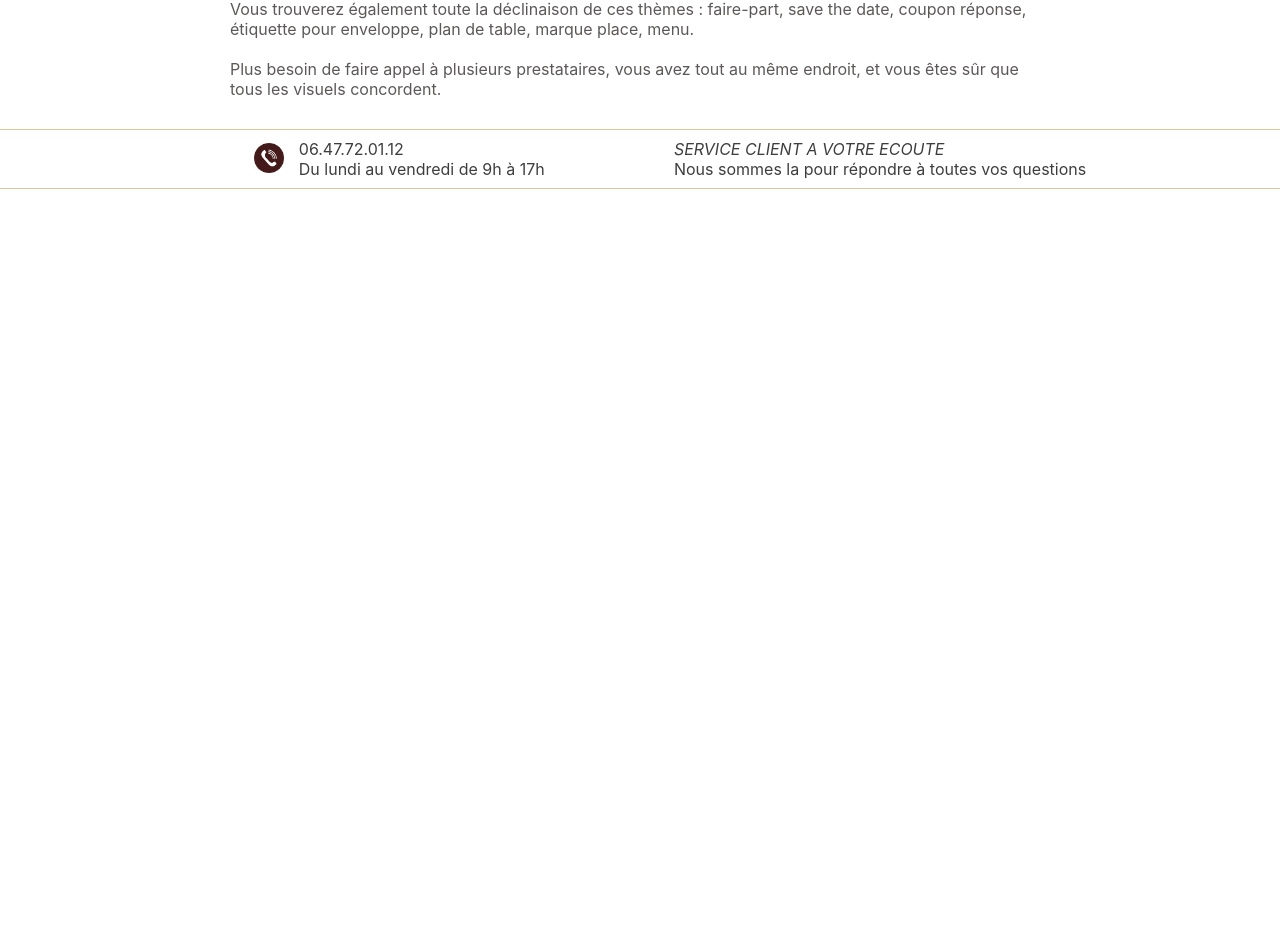
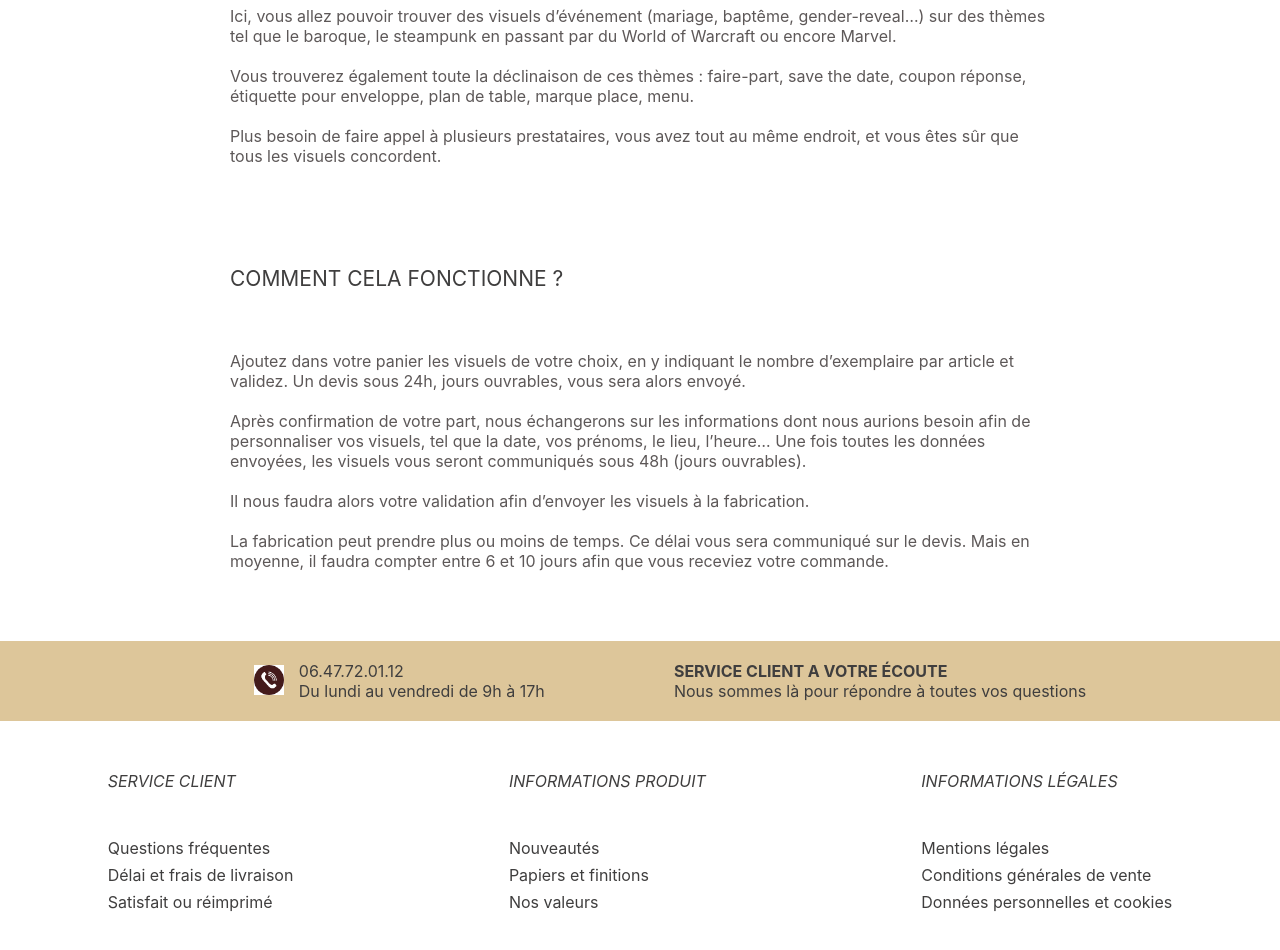
Before and after one commit to Razmoh/LC-Studio, a React (Create React App) app in the folder front/: page / in a window 1280 px wide. Shown: the part 1054-2004 px from the top of the page. Before the commit the page ends 1263 px from the top, so only its background shows below. Built offline with nearby package versions, Linux system fonts and the light colour scheme.

Commit message:
homepage

```diff
--- a/front/src/pages/home.js
+++ b/front/src/pages/home.js
@@ -1,5 +1,5 @@
 import style from '../style/home.module.css'
-import { useNavigate } from 'react-router-dom'
+import { useNavigate, Link } from 'react-router-dom'
 
 import Navbar from '../composants/navbar'
 
@@ -35,23 +35,48 @@ function Home() {
                 <div className={style.garantie}>Je ne sais pas encore le texte</div>
             </div><br />
             <div className={style.presentation}>
-                <div className={style.title}>Un faire-part unique pour chaque événement de votre vie !</div><br /><br />
+                <div className={style.title}>UN FAIRE-PART UNIQUE POUR CHAQUE EVENEMENT DE VOTRE VIE !</div><br /><br /><br/>
                 <div className={style.text}>Vous souhaitez organiser un événement sur un thème « non commun », qui sort de l'ordinaire ? Vous êtes au bon endroit !<br /><br />
                     Ici, vous allez pouvoir trouver des visuels d’événement (mariage, baptême, gender-reveal…) sur des thèmes tel que le baroque, le steampunk en passant par du World of Warcraft ou encore Marvel.<br /><br />
                     Vous trouverez également toute la déclinaison de ces thèmes : faire-part, save the date, coupon réponse, étiquette pour enveloppe, plan de table, marque place, menu.<br /><br />
-                    Plus besoin de faire appel à plusieurs prestataires, vous avez tout au même endroit, et vous êtes sûr que tous les visuels concordent.</div>
+                    Plus besoin de faire appel à plusieurs prestataires, vous avez tout au même endroit, et vous êtes sûr que tous les visuels concordent.</div><br /><br />
+                <div className={style.title}>COMMENT CELA FONCTIONNE ?</div><br /><br />
+                <div className={style.text}>Ajoutez dans votre panier les visuels de votre choix, en y indiquant le nombre d’exemplaire par article et validez. Un devis sous 24h, jours ouvrables, vous sera alors envoyé.<br /><br />
+                    Après confirmation de votre part, nous échangerons sur les informations dont nous aurions besoin afin de personnaliser vos visuels, tel que la date, vos prénoms, le lieu, l’heure… Une fois toutes les données envoyées, les visuels vous seront communiqués sous 48h (jours ouvrables).<br /><br />
+                    Il nous faudra alors votre validation afin d’envoyer les visuels à la fabrication.<br /><br />
+                    La fabrication peut prendre plus ou moins de temps. Ce délai vous sera communiqué sur le devis. Mais en moyenne, il faudra compter entre 6 et 10 jours afin que vous receviez votre commande.</div>
             </div>
             <div className={style.contact}>
                 <span></span>
                 <div className={style.tel}>
-                    <img className={style.img} src={'/images/tel.jpg'} />
-                    < div className={style.tel_text}> 06.47.72.01.12 <br/> Du lundi au vendredi de 9h à 17h</div>
+                    <img className={style.img} src={'/images/tel.jpg'} alt="" />
+                    < div className={style.tel_text}> 06.47.72.01.12 <br /> Du lundi au vendredi de 9h à 17h</div>
                 </div>
                 <div className={style.client}>
-                    <div className={style.client_text}><i>SERVICE CLIENT A VOTRE ECOUTE</i></div>
-                    <div className={style.client_text}>Nous sommes la pour répondre à toutes vos questions</div>
+                    <div className={style.client_text}><b>SERVICE CLIENT A VOTRE ÉCOUTE</b></div>
+                    <div className={style.client_text}>Nous sommes là pour répondre à toutes vos questions</div>
                 </div>
                 <span></span>
+            </div>
+            <div className={style.footer}>
+                <div className={style.information}>
+                    <div><i>SERVICE CLIENT</i></div><br /><br />
+                    <Link to={'/infoclient'}>Questions fréquentes</Link>
+                    <Link to={'/infoclient'}>Délai et frais de livraison</Link>
+                    <Link to={'/infoclient'}>Satisfait ou réimprimé</Link>
+                </div>
+                <div className={style.information}>
+                    <div><i>INFORMATIONS PRODUIT</i></div><br /><br />
+                    <Link to={'/infoproduit'}>Nouveautés</Link>
+                    <Link to={'/infoproduit'}>Papiers et finitions</Link>
+                    <Link to={'/infoproduit'}>Nos valeurs</Link>
+                </div>
+                <div className={style.information}>
+                    <div><i>INFORMATIONS LÉGALES</i></div><br /><br />
+                    <Link to={'/infolegale'}>Mentions légales</Link>
+                    <Link to={'/infolegale'}>Conditions générales de vente</Link>
+                    <Link to={'/infolegale'}>Données personnelles et cookies</Link>
+                </div>
             </div>
         </main >
     )
--- a/front/src/style/home.module.css
+++ b/front/src/style/home.module.css
@@ -123,15 +123,18 @@
     flex-direction: column;
     text-align: left;
     color: rgb(93, 88, 88);
-    margin: 20px 230px 10px 230px;
+    margin: 60px 230px 10px 230px;
 }
 
 .title {
     justify-content: left;
-    margin-bottom: 15px;
-    font-size: 19px;
-    font-style: italic;
+    margin-bottom: 20px;
+    font-size: 21px;
     color: rgb(63, 62, 62);
+}
+
+.text {
+    margin-bottom: 60px;
 }
 
 .contact {
@@ -139,14 +142,13 @@
     flex-direction: row;
     color: rgb(63, 62, 62);
     justify-content: space-around;
-    margin: 30px 0px 20px 0px;
-    border-top: 1px solid rgb(221, 198, 154);
-    border-bottom: 1px solid rgb(221, 198, 154);
+    margin: 0px 0px 20px 0px;
+    background-color: rgb(221, 198, 154);
 }
 
 .tel {
     display: flex;
-    margin: 9px 0px 9px 10px;
+    margin: 20px 0px 20px 10px;
 }
 
 .img {
@@ -156,5 +158,24 @@
 }
 
 .client {
-    margin: 9px 0px 9px 0px;
+    margin: 20px 0px 20px 0px;
 }
+
+.footer{
+    display: flex;
+    justify-content: space-around;
+    margin: 50px 0px 50px 0px;
+    color: rgb(63, 62, 62);
+}
+
+.footer a {
+    text-decoration: none;
+    padding: 7px 0px 0px 0px;
+    color: rgb(63, 62, 62);
+
+}
+
+.information {
+    display: flex;
+    flex-direction: column;
+}
```
